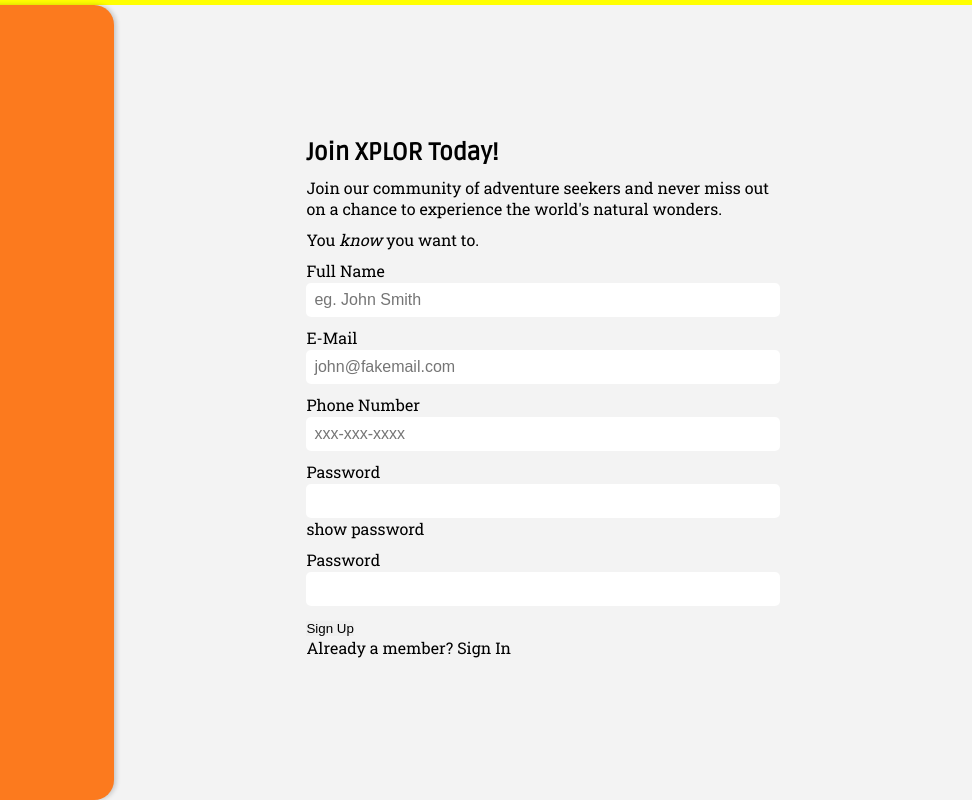
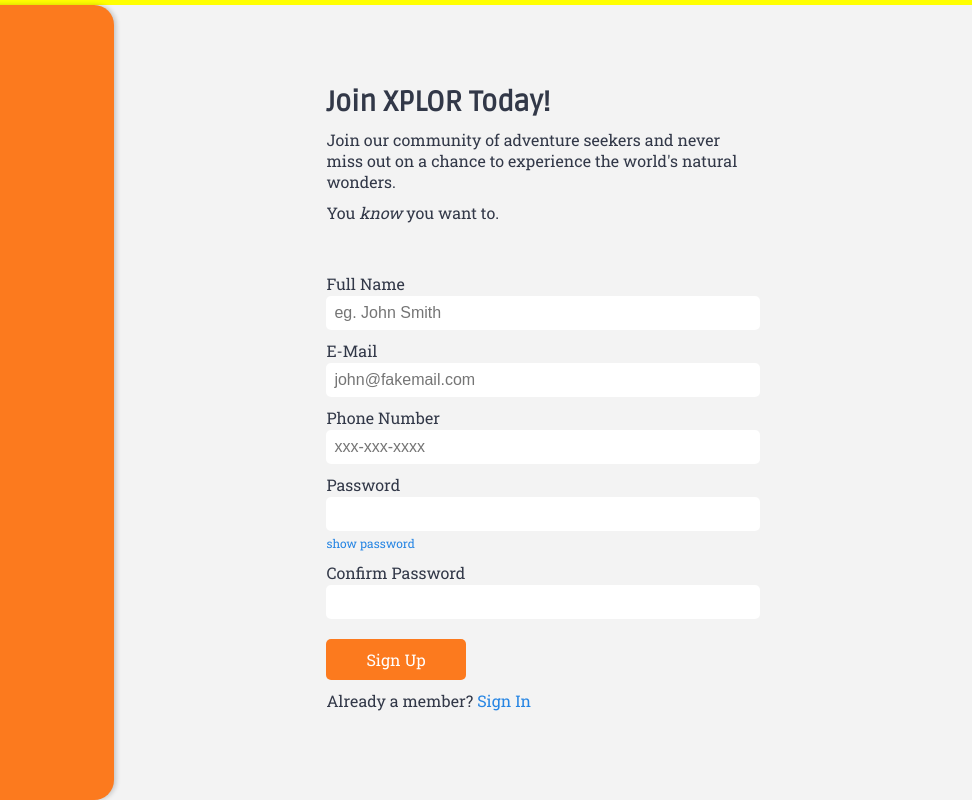
Before and after one commit to TomHergenreter/odin-sign-up-form, a plain HTML site: page index.html in a window 1280 px wide. Shown: the full height of the page, 308-1280 px from the left. Drawn offline with Linux system fonts and the light colour scheme.

Commit message:
Add basic form styles

```diff
--- a/index.html
+++ b/index.html
@@ -41,14 +41,14 @@
                 <div class="form-row">
                     <label for="password">Password</label>
                     <input type="password" id="password" name="password"/>
-                    <p>show password</p>
+                    <span id="show-password">show password</span>
                 </div>
                 <div class="form-row">
-                    <label for="confirm-password">Password</label>
+                    <label for="confirm-password">Confirm Password</label>
                     <input type="password" id="confirm-password" name="confirm-password"/>
                 </div>
                 <div class="form-row">
-                    <button type="submit">Sign Up</button>
+                    <button type="submit" class="submit-button">Sign Up</button>
                     <p>Already a member?&nbsp;<span id="sign-in">Sign In</span></p>
                 </div>
             </form>
--- a/styles.css
+++ b/styles.css
@@ -70,20 +70,30 @@ h3 {
     justify-content: center;
     height: 100%;
     padding: 15%;
+    color:#323848;
 }
 
 .cta {
     display: flex;
     flex-direction: column;
+    padding: 20px;
+    border-radius: 10px 10px 0 0;
 }
 
 .cta h2 {
-    font-size: 1.5rem;
+    font-size: 1.75rem;
+    color: #323848
+
 }
 
 .cta h2,
 .cta p {
     margin-bottom: 10px;
+}
+
+.sign-up-form {
+    padding: 20px;
+    border-radius: 0 0 10px 10px;
 }
 
 .form-row {
@@ -101,6 +111,25 @@ h3 {
     margin-top: 2px;
     padding: 8px;
     border-radius: 5px;
+}
+
+#show-password {
+    font-size: .75rem;
+    color: #2685E3;
+}
+
+.submit-button {
+    margin: 10px 0px;
+    padding: 10px 40px;
+    border-radius: 5px;
+    background-color: #fc7a1e;
+    font-family: 'Roboto Slab', sans-serif;
+    font-size: 1rem;
+    color: #ffffff;
+}
+
+#sign-in {
+    color: #2685E3;
 }
 
 @media screen and (max-width: 680px ){
```
